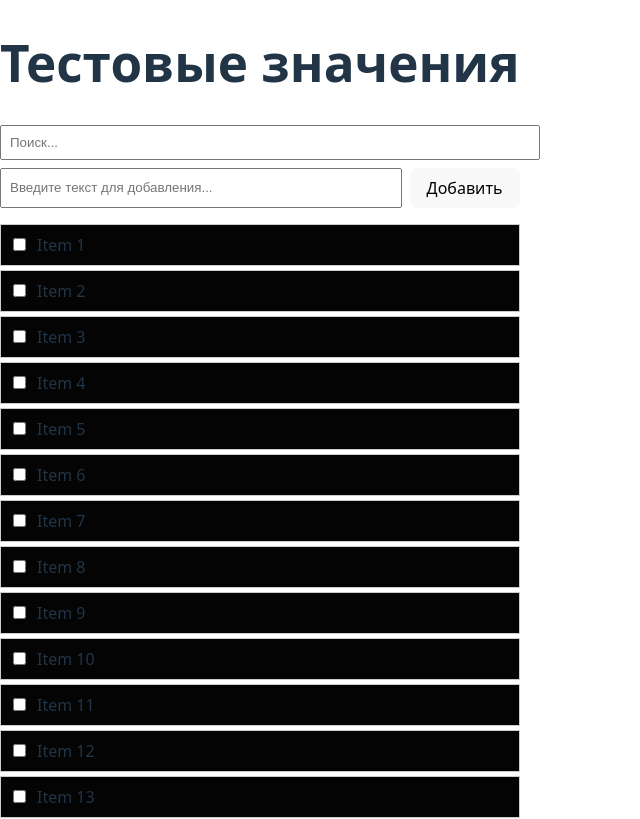
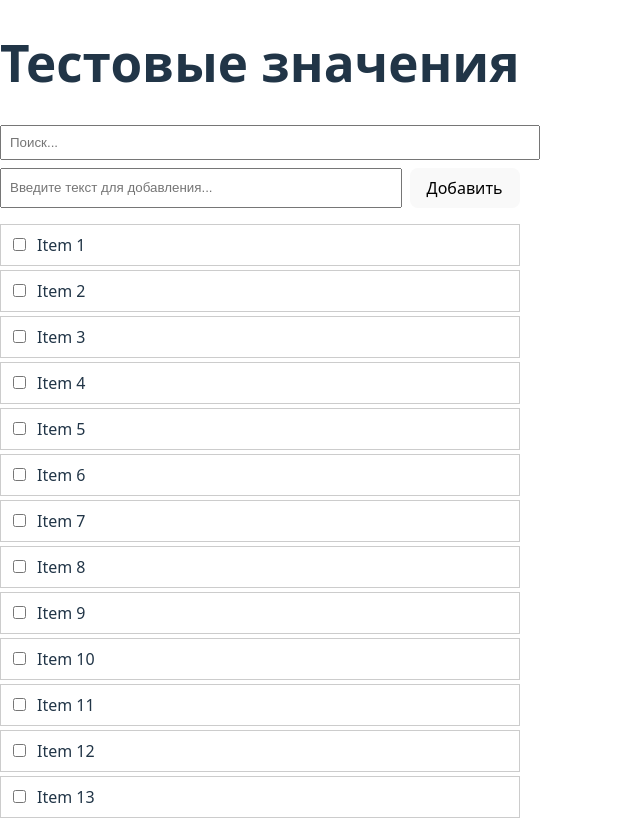
Before and after one commit to Alv1ol/react-project, a React (Vite) app in the folder frontend/: page / in a window 1280 px wide. Shown: the top 819 px of the page, without its empty margins (0-640 px from the left). Built offline with nearby package versions, Linux system fonts and the light colour scheme.

Commit message:
Update Item.jsx

```diff
--- a/frontend/src/components/Item.jsx
+++ b/frontend/src/components/Item.jsx
@@ -22,6 +22,10 @@ const Item = ({ item }) => {
     cursor: "grab",
   };
 
+  const handleToggleSelection = () => {
+    dispatch({ type: "TOGGLE_SELECTION", payload: item.id });
+  };
+
   return (
     <div
       ref={setNodeRef}
@@ -32,7 +36,7 @@ const Item = ({ item }) => {
         padding: "8px",
         border: "1px solid #ccc",
         marginBottom: "4px",
-        backgroundColor: state.selectedItems.includes(item.id) ? "#e0f7fa" : "#040404",
+        backgroundColor: state.selectedItems.includes(item.id) ? "#e0f7fa" : "white",
       }}
       {...attributes}
       {...listeners}
@@ -40,7 +44,7 @@ const Item = ({ item }) => {
       <input
         type="checkbox"
         checked={state.selectedItems.includes(item.id)}
-        onChange={() => dispatch({ type: "TOGGLE_SELECTION", payload: item.id })}
+        onChange={handleToggleSelection}
       />
       <span style={{ marginLeft: "8px" }}>{item.value}</span>
     </div>
```
